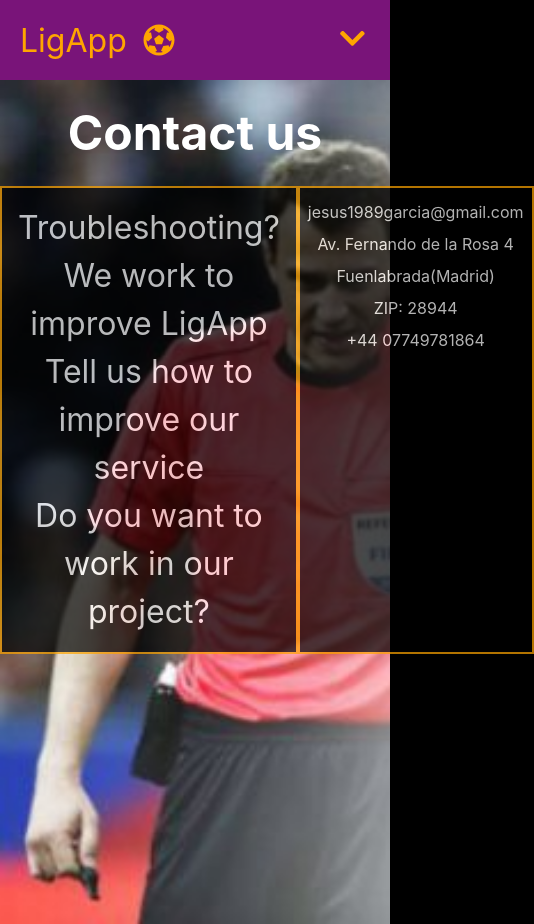
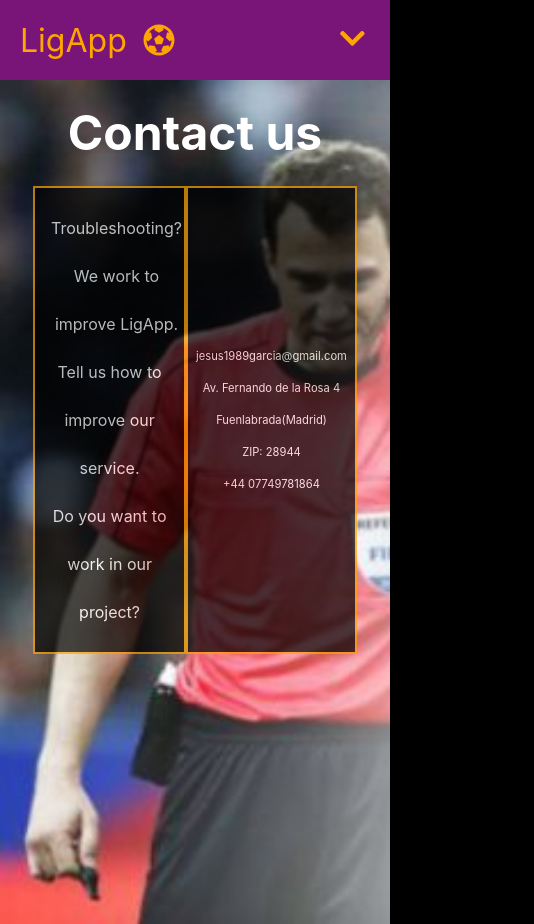
Before and after one commit to jesus1989garcia/responsive-sporty, a React (Create React App) app: page /contact-us in a window 390 px wide. Shown: the whole page, 534 px wide, since content can reach past the window. Built offline with nearby package versions, Linux system fonts and the light colour scheme.

Commit message:
tablet design

```diff
--- a/src/App.css
+++ b/src/App.css
@@ -306,3 +306,80 @@ body {
   opacity: 0.7;
 
 }
+
+
+
+
+  @media screen and (max-width: 960px) {
+
+    .contact-container {
+     width: 100%;
+
+    }
+
+    .contact-sub {
+      width: 100%;
+      display: flex;
+      justify-content: center;
+    }
+
+    .contact-box{
+      width: 30%;
+      font-size: 1rem;
+      word-wrap: break-word;
+    }
+
+    .contact-info {
+      width: auto;
+      font-size: 0.7rem;
+      display: flex;
+      flex-flow: column;
+      justify-content: center;
+    }
+
+    /* results styles */
+
+    .team-match p{
+      font-size: 0.9rem;
+    }
+
+    .results-card {
+      width: 50%;
+    }
+
+    /* team styles  */
+
+    .badge-section h5,h2 {
+      font-size: 2rem;
+      line-height: 4rem;
+    }
+
+    /* home styles */
+
+    .teams-bar {
+      width: 100%;
+      display: flex;
+      flex-flow: column;
+      justify-content: flex-start;
+      width: 45px;
+      height: 100%;
+      margin: auto auto auto 10px;
+      padding-top: 10px;
+
+    }
+
+    .teams-bar a img {
+      width: auto;
+      height: 100%;
+    }
+
+    .home {
+      background: url("./imgs/home-bg-stadium.jpg") no-repeat center center fixed ;
+      background-size: cover;
+      width: 100;
+      height: 100%;
+
+    }
+
+
+  }
--- a/src/components/pages/contact-us.js
+++ b/src/components/pages/contact-us.js
@@ -8,8 +8,8 @@ function Contact() {
       </div>
       <div className="contact-sub">
       <div className="contact-box">
-        <p>Troubleshooting? We work to improve LigApp</p>
-        <p>Tell us how to improve our service</p>
+        <p>Troubleshooting? We work to improve LigApp.</p>
+        <p>Tell us how to improve our service.</p>
         <p>Do you want to work in our project?</p>
       </div>
       <div className="contact-info">
```
Also changed, not shown: src/imgs/home-bg-stadium.jpg (added).
